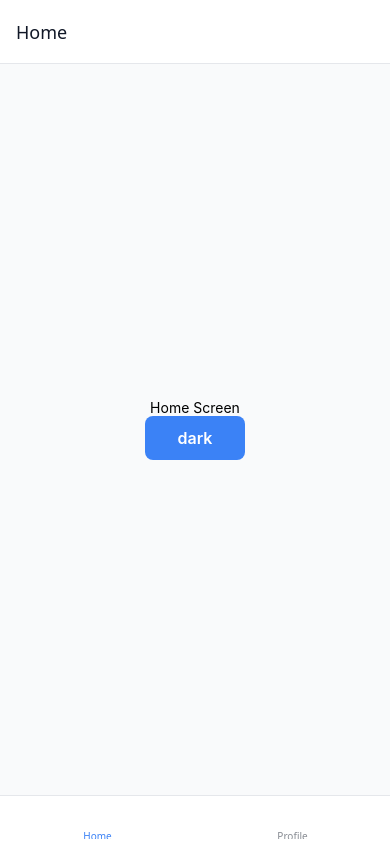
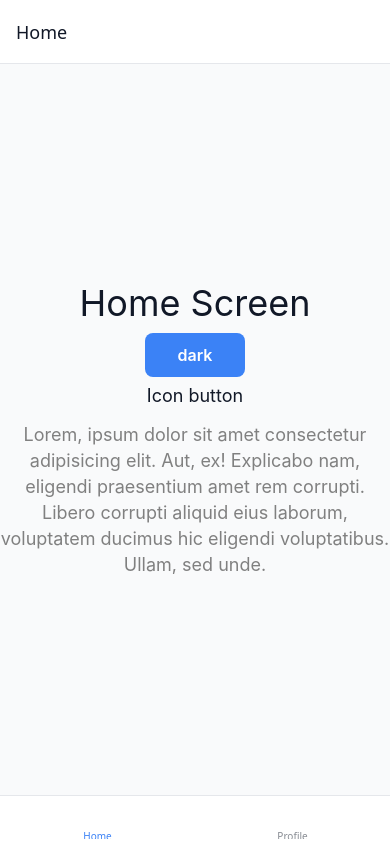
Before and after one commit to marcosherna/petApp, a React Native app in the folder frontend/mobile/: screen /mainApp in a window 390 px wide. Built offline with nearby package versions, Linux system fonts and the light colour scheme; some icons are missing.

Commit message:
feat: example components

```diff
--- a/frontend/mobile/src/screens/tabs/HomeScreen.tsx
+++ b/frontend/mobile/src/screens/tabs/HomeScreen.tsx
@@ -1,19 +1,54 @@
-import { Text, View } from "react-native";
+import { View } from "react-native";
 
-import { Button } from "../../components";
+import { Button, IconButton, Label } from "../../components";
 import { useTheme } from "../../hooks/useTheme";
 
 export default function HomeScreen() {
-  const { theme, isDark, setMode } = useTheme();
+  const { isDark, setMode } = useTheme();
 
   return (
-    <View style={{ flex: 1, justifyContent: "center", alignItems: "center" }}>
-      <Text>Home Screen</Text>
+    <View
+      style={{
+        flex: 1,
+        justifyContent: "center",
+        alignItems: "center",
+        gap: 8,
+      }}
+    >
+      <Label size="4xl">Home Screen</Label>
 
       <Button
         title={isDark ? "light" : "dark"}
         onPress={() => setMode(isDark ? "light" : "dark")}
       />
+
+      <Label size="lg">Icon button</Label>
+      <View style={{ flexDirection: "row", gap: 8 }}>
+        <IconButton
+          icon="Sun"
+          variant="contained"
+          onPress={() => console.log("Light")}
+        />
+        <IconButton
+          icon="Moon"
+          variant="outline"
+          onPress={() => console.log("Dark")}
+        />
+        <IconButton
+          icon="Heart"
+          variant="ghost"
+          color="#E4080A"
+          colorShape="#E4080A"
+          shape="circle"
+        />
+      </View>
+
+      <Label size="lg" align="center" paragraph color="gray">
+        Lorem, ipsum dolor sit amet consectetur adipisicing elit. Aut, ex!
+        Explicabo nam, eligendi praesentium amet rem corrupti. Libero corrupti
+        aliquid eius laborum, voluptatem ducimus hic eligendi voluptatibus.
+        Ullam, sed unde.
+      </Label>
     </View>
   );
 }
```
